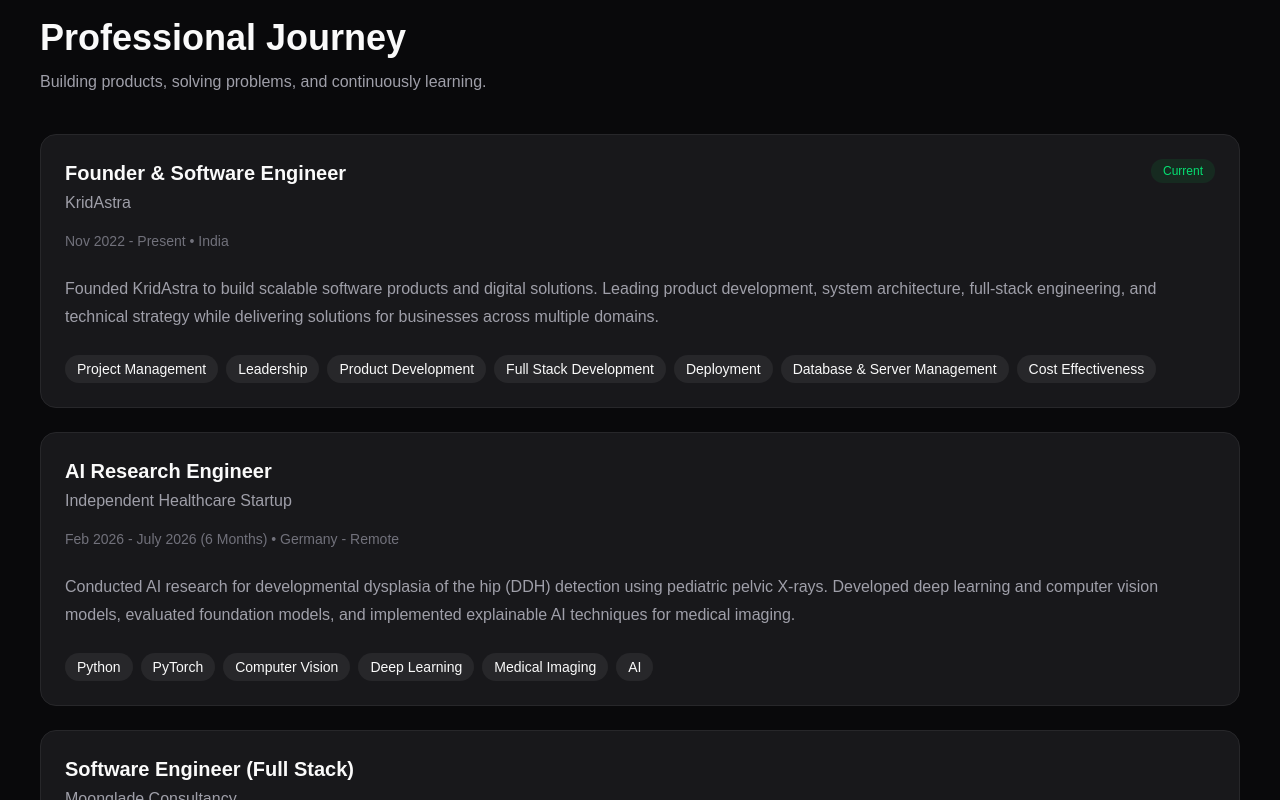
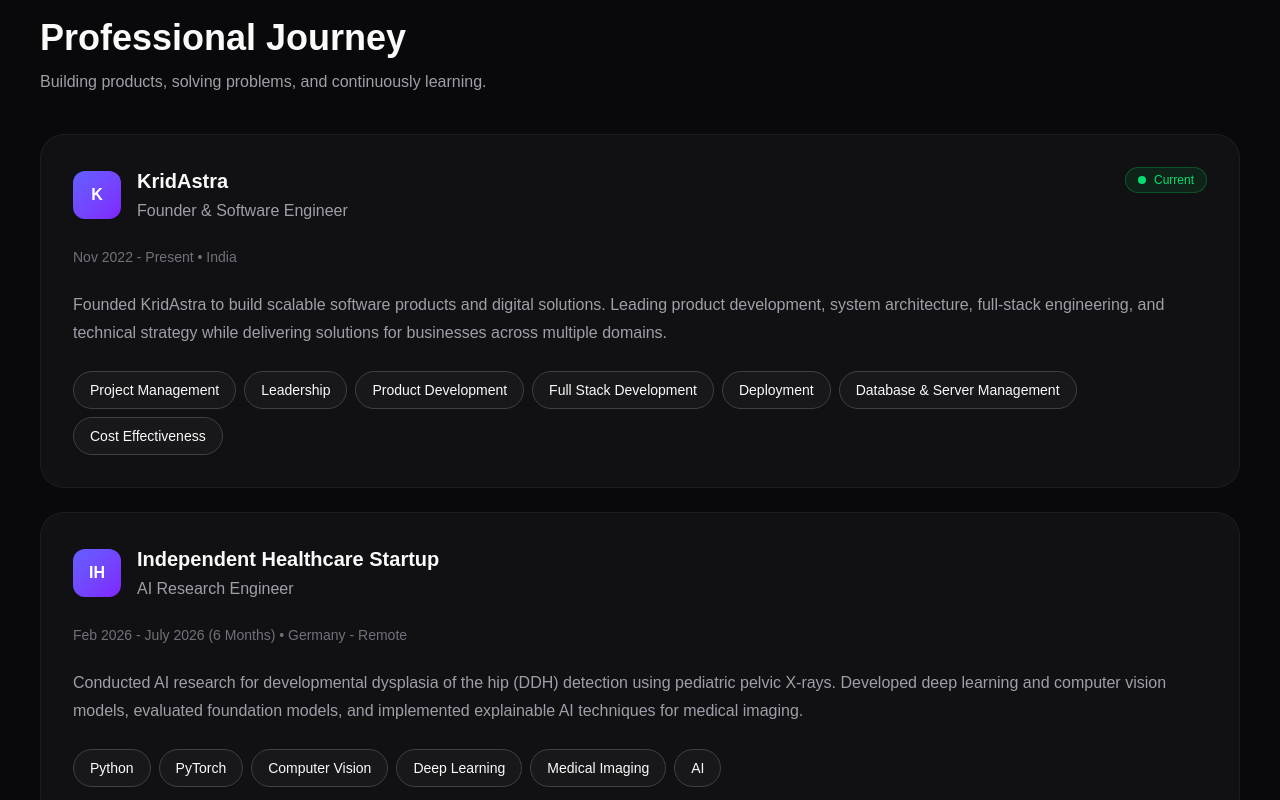
Before and after one commit to devsiddhartha31/devsiddhartha31.github.io, a Next.js app: page / in a window 1280 px wide. Shown: the part 3140-3940 px from the top of the page. Built offline with nearby package versions, Linux system fonts and the light colour scheme.

Commit message:
feat(experience): redesign experience cards with improved visual hierarchy

```diff
--- a/components/experience/ExperienceCard.tsx
+++ b/components/experience/ExperienceCard.tsx
@@ -1,3 +1,5 @@
+import SkillBadge from "@/components/skills/SkillBadge";
+
 import { ExperienceItem } from "@/types/experience";
 
 interface Props {
@@ -7,52 +9,93 @@ interface Props {
 export default function ExperienceCard({
   experience,
 }: Props) {
+  const companyInitials = experience.company
+    .split(" ")
+    .map((word) => word[0])
+    .join("")
+    .slice(0, 2)
+    .toUpperCase();
+
   return (
-    <div className="rounded-2xl border border-zinc-800 bg-zinc-900 p-6">
+    <article
+      className="
+        rounded-3xl
+        border
+        border-white/5
+        bg-zinc-900/60
+        p-8
+        backdrop-blur-xl
+        transition-all
+        duration-300
+        hover:-translate-y-1
+        hover:border-indigo-500/30
+        hover:shadow-xl
+        hover:shadow-indigo-500/10
+      "
+    >
+      {/* Header */}
 
       <div className="flex items-start justify-between">
 
+        <div className="flex items-center gap-4">
+
+          <div className="flex h-12 w-12 items-center justify-center rounded-xl bg-gradient-to-br from-indigo-500 to-violet-600 font-bold text-white">
+            {companyInitials}
+          </div>
+
           <div>
 
-          <h3 className="text-xl font-semibold">
-            {experience.role}
+            <h3 className="text-xl font-bold">
+              {experience.company}
             </h3>
 
             <p className="mt-1 text-zinc-400">
-            {experience.company}
+              {experience.role}
             </p>
 
           </div>
 
+        </div>
+
         {experience.current && (
-          <span className="rounded-full bg-green-500/10 px-3 py-1 text-xs text-green-400">
+          <div className="inline-flex items-center rounded-full border border-green-500/30 bg-green-500/10 px-3 py-1">
+
+            <div className="mr-2 h-2 w-2 rounded-full bg-green-400" />
+
+            <span className="text-xs font-medium text-green-400">
               Current
             </span>
+
+          </div>
         )}
 
       </div>
 
-      <p className="mt-4 text-sm text-zinc-500">
+      {/* Duration */}
+
+      <p className="mt-6 text-sm text-zinc-500">
         {experience.duration} • {experience.location}
       </p>
+
+      {/* Description */}
 
       <p className="mt-6 leading-7 text-zinc-400">
         {experience.description}
       </p>
 
+      {/* Technologies */}
+
       <div className="mt-6 flex flex-wrap gap-2">
 
         {experience.technologies.map((tech) => (
-          <span
+          <SkillBadge
             key={tech}
-            className="rounded-full bg-zinc-800 px-3 py-1 text-sm"
-          >
-            {tech}
-          </span>
+            skill={tech}
+          />
         ))}
 
       </div>
 
-    </div>
+    </article>
   );
 }
```
Lines whose indentation alone changed are shown as unchanged.
